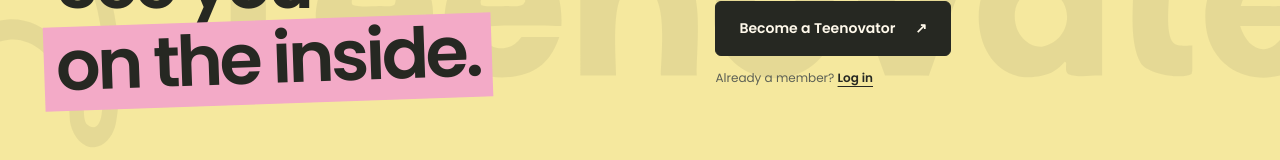
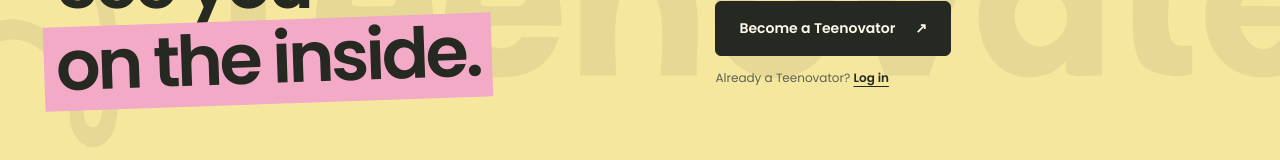
Before and after one commit to Teenovatex-Labs/frontend, a Next.js app: page / in a window 1280 px wide. Shown: the part 6255-6415 px from the top of the page. Built offline with nearby package versions, Linux system fonts and the light colour scheme; no server answers.

Commit message:
copy: change 'Already a member?' to 'Already a Teenovator?'

```diff
--- a/src/components/Join.tsx
+++ b/src/components/Join.tsx
@@ -32,7 +32,7 @@ export default function Join() {
           </Link>
 
           <small className="mt-3.5 block text-xs text-muted">
-            Already a member?{" "}
+            Already a Teenovator?{" "}
             <Link href="/login" className="font-semibold text-ink underline underline-offset-4">
               Log in
             </Link>
```
